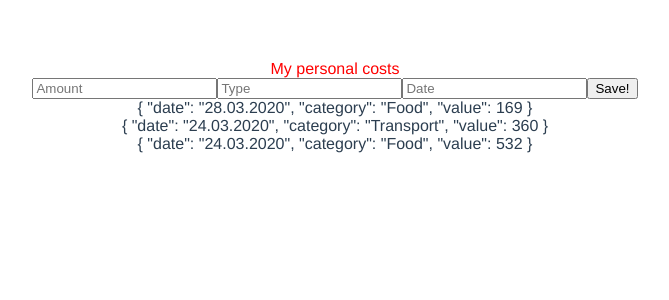
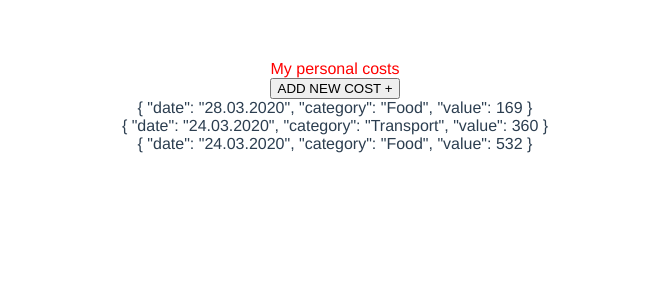
Before and after one commit to YuriyErmolaev/secondq_vue, a Vue app in the folder fp/: page / in a window 1280 px wide. Shown: the top 300 px of the page, without its empty margins (305-974 px from the left). Built offline with nearby package versions, Linux system fonts and the light colour scheme.

Commit message:
add button show form

```diff
--- a/fp/src/App.vue
+++ b/fp/src/App.vue
@@ -2,7 +2,12 @@
   <div id="app">
     <div class="header">My personal costs</div>
     <main>
-      <add-payment-form @addNewPayment="addNewPayment" />
+      <button @click="showForm = !showForm">
+        ADD NEW COST <span v-show="!showForm">+</span> <span v-show="showForm">-</span>
+      </button>
+      <div v-show="showForm">
+        <add-payment-form @addNewPayment="addNewPayment" />
+      </div>
       <PaymentDisplay
         :show-items="true"
         :items="paymentsList"
@@ -22,7 +27,8 @@ export default {
     PaymentDisplay
   },
   data: () => ({
-    paymentsList: []
+    paymentsList: [],
+    showForm: false
   }),
   methods: {
     fetchData () {
```
